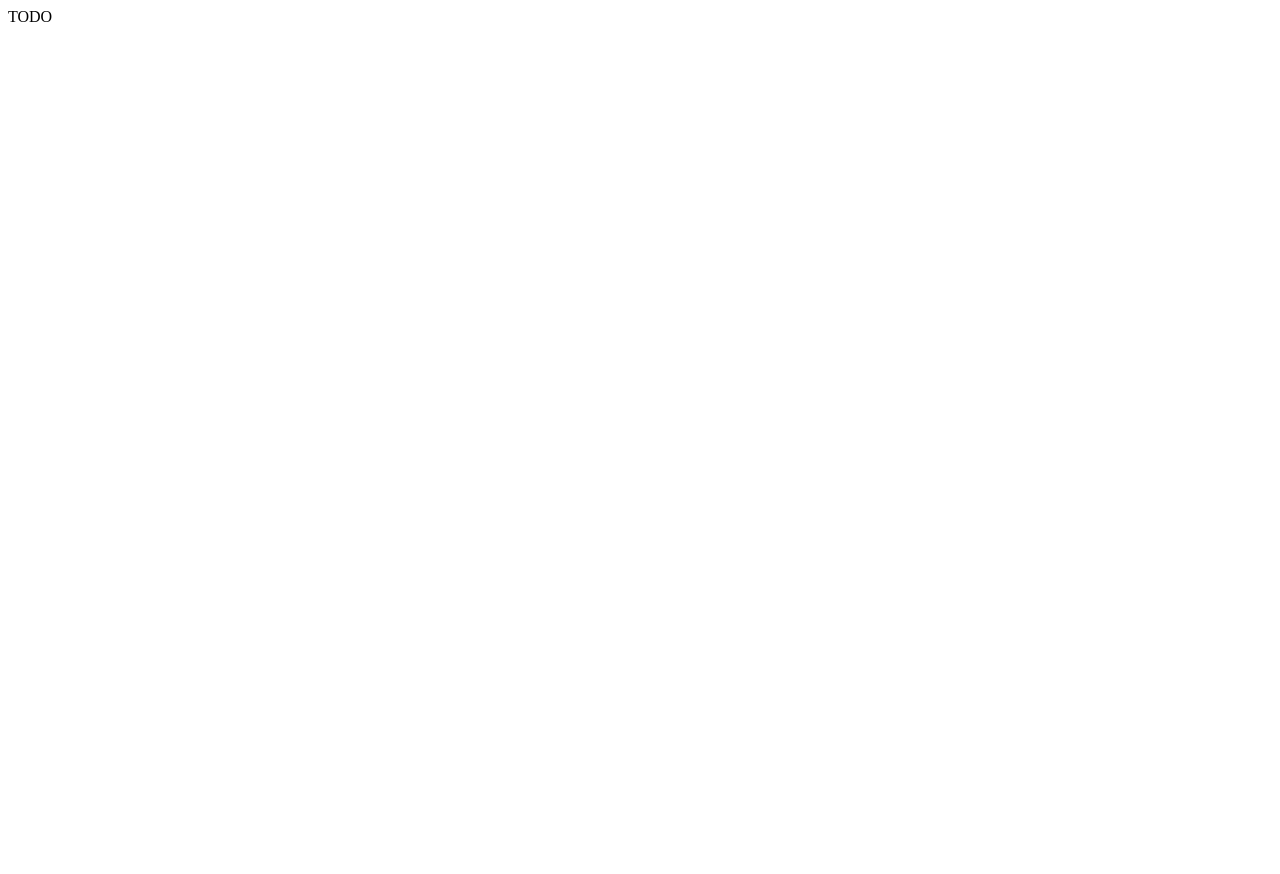
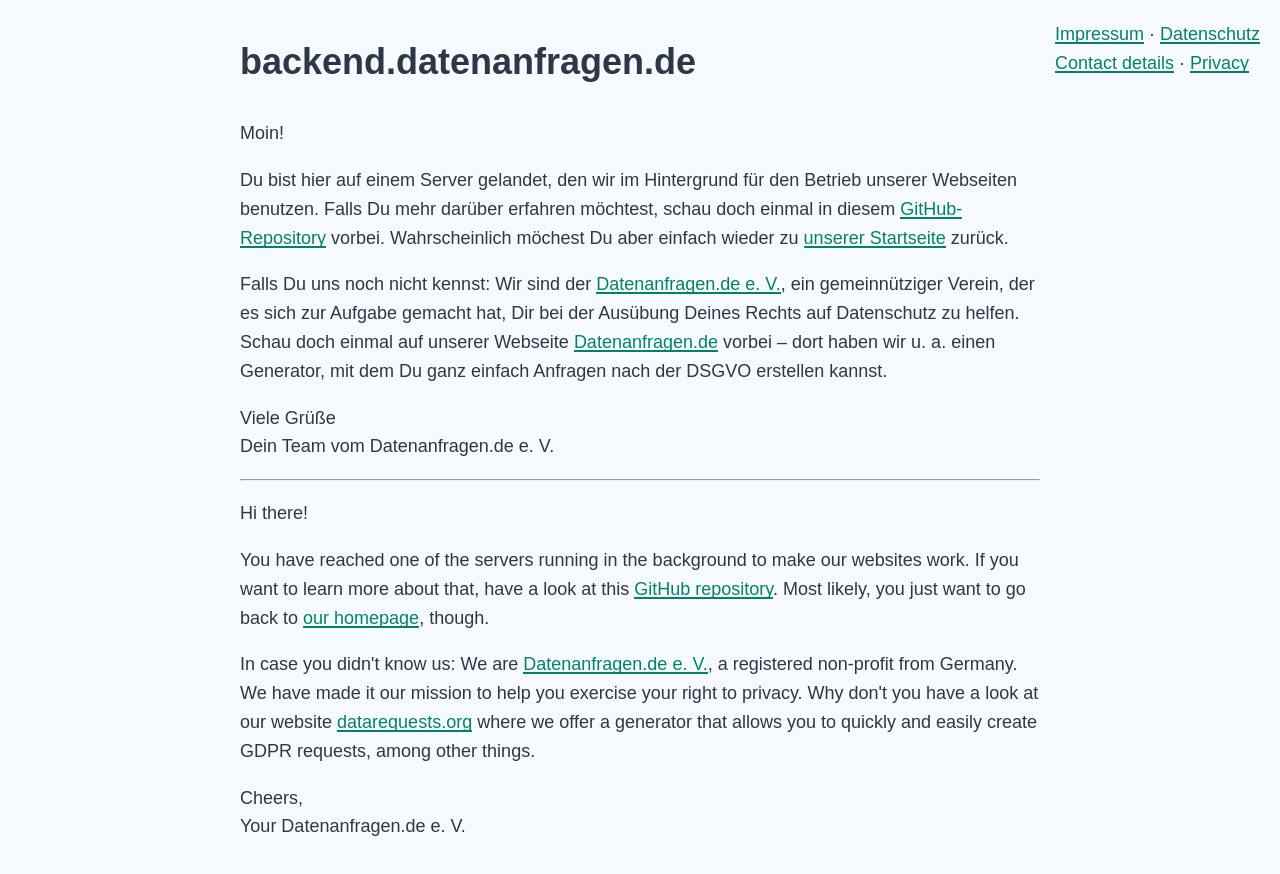
Before and after one commit to datenanfragen/backend, a website: page src/static/index.html in a window 1280 px wide. Before the commit the page ends 800 px from the top, so only its background shows below. Drawn offline with Linux system fonts and the light colour scheme; a web font is replaced by a local one.

Commit message:
Simple index.html to explain what this is

```diff
--- a/src/static/index.html
+++ b/src/static/index.html
@@ -1 +1,96 @@
-TODO
+<!DOCTYPE html>
+<html>
+
+<head>
+    <meta charset="utf-8">
+    <meta name="robots" content="noindex">
+    <meta name="viewport" content="width=device-width, initial-scale=1.0">
+    <title>backend.datenanfragen.de — Datenanfragen.de e. V.</title>
+    <link rel="stylesheet" href="https://static.dacdn.de/fonts/fira-sans.css">
+    <style>
+        body {
+            margin: 40px auto;
+            width: 80vw;
+            max-width: 800px;
+            line-height: 1.6;
+            font-size: 18px;
+            font-family: "Fira Sans", sans-serif;
+            color: #2d3748;
+            background-color: #f7fafc;
+            padding: 0 10px;
+        }
+
+        h1,
+        h2,
+        h3,
+        h4,
+        h5,
+        h6 {
+            line-height: 1.2;
+        }
+
+        h1 {
+            font-size: 2em;
+            margin-bottom: 1em;
+        }
+
+        h2 {
+            font-size: 1.5em;
+        }
+
+        h3 {
+            font-size: 1.2em;
+        }
+
+        a,
+        a:visited {
+            transition: all .3s ease;
+            position: relative;
+            color: #00826c;
+            text-decoration: none;
+            background-image: linear-gradient(0deg, #00826c, #00826c);
+            background-position: 0 100%;
+            background-repeat: no-repeat;
+            background-size: 100% 2px;
+        }
+
+        a:hover,
+        a:active {
+            color: #fff;
+            background-size: 100% 100%;
+        }
+
+        header {
+            position: absolute;
+            top: 20px;
+            right: 20px;
+        }
+    </style>
+</head>
+
+<body>
+    <header>
+        <a href="https://www.datenanfragen.de/contact">Impressum</a> &middot; <a
+            href="https://www.datenanfragen.de/privacy">Datenschutz</a><br>
+        <a href="https://www.datarequests.org/contact">Contact details</a> &middot; <a
+            href="https://www.datarequests.org/privacy">Privacy</a>
+    </header>
+    <h1>backend.datenanfragen.de</h1>
+    <section id="de">
+        <p>Moin!</p>
+        <p>Du bist hier auf einem Server gelandet, den wir im Hintergrund für den Betrieb unserer Webseiten benutzen. Falls Du mehr darüber erfahren möchtest, schau doch einmal in diesem <a href="https://github.com/datenanfragen/backend">GitHub-Repository</a> vorbei. Wahrscheinlich möchest Du aber einfach wieder zu <a href="https://www.datenanfragen.de">unserer Startseite</a> zurück.</p>
+        <p>Falls Du uns noch nicht kennst: Wir sind der <a href="https://www.datenanfragen.de/verein">Datenanfragen.de e.&nbsp;V.</a>, ein gemeinnütziger Verein, der es sich zur Aufgabe gemacht hat, Dir bei der Ausübung Deines Rechts auf Datenschutz zu helfen. Schau doch einmal auf unserer Webseite <a href="https://www.datenanfragen.de">Datenanfragen.de</a> vorbei – dort haben wir u.&nbsp;a. einen Generator, mit dem Du ganz einfach Anfragen nach der DSGVO erstellen kannst.</p>
+        <p>Viele Grüße<br>
+           Dein Team vom Datenanfragen.de e.&nbsp;V.</p>
+    </section>
+    <hr>
+    <section id="en">
+        <p>Hi there!</p>
+        <p>You have reached one of the servers running in the background to make our websites work. If you want to learn more about that, have a look at this <a href="https://github.com/datenanfragen/backend">GitHub repository</a>. Most likely, you just want to go back to <a href="https://www.datarequests.org">our homepage</a>, though.</p>
+        <p>In case you didn't know us: We are <a href="https://www.datarequests.org/verein">Datenanfragen.de e. V.</a>, a registered non-profit from Germany. We have made it our mission to help you exercise your right to privacy. Why don't you have a look at our website <a href="https://www.datarequests.org">datarequests.org</a> where we offer a generator that allows you to quickly and easily create GDPR requests, among other things.</p>
+        <p>Cheers,<br>
+           Your Datenanfragen.de e.&nbsp;V.</p>
+    </section>
+</body>
+
+</html>
```
